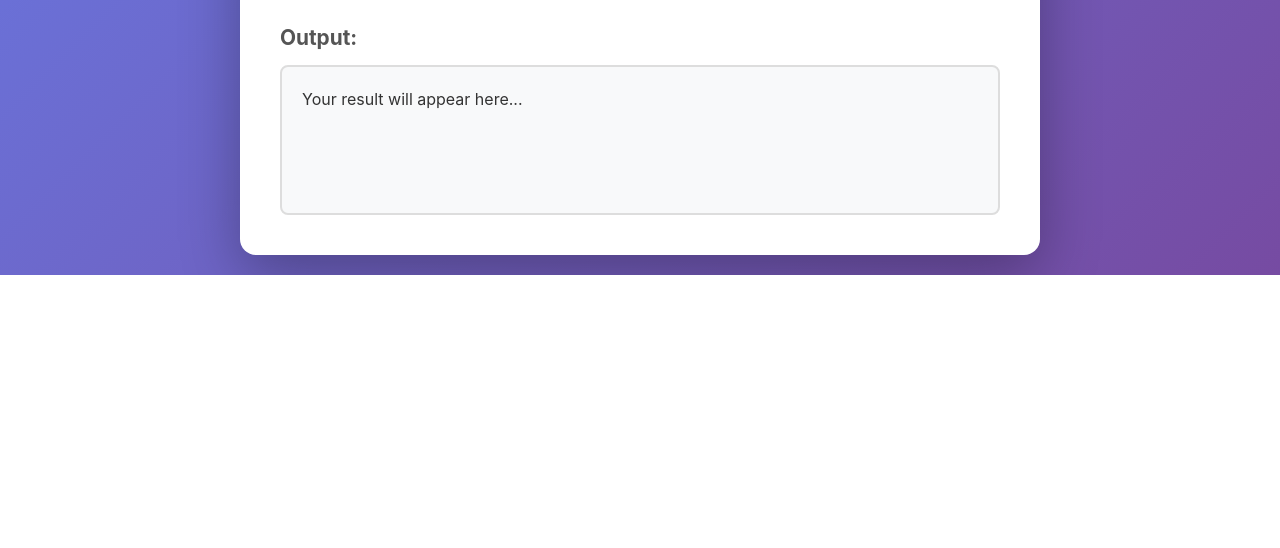
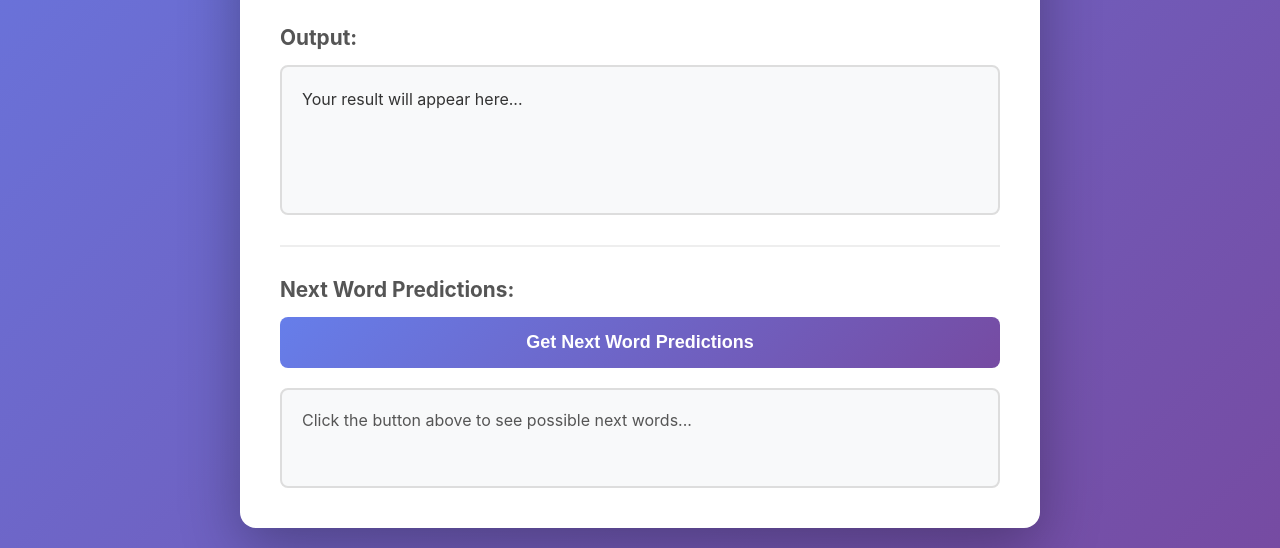
Before and after one commit to TristanRod123/LocalInterfrencence, a FastAPI app: page / in a window 1280 px wide. Shown: the part 583-1131 px from the top of the page. Before the commit the page ends 858 px from the top, so only its background shows below. Run offline with FastAPI, Linux system fonts and the light colour scheme.

Commit message:
Clean up project structure and add LocalInference app

```diff
--- a/LocalInterfrencence/server.py
+++ b/LocalInference/app.py
@@ -2,13 +2,18 @@ from fastapi import FastAPI
 from fastapi.responses import HTMLResponse
 from fastapi.staticfiles import StaticFiles
 from pydantic import BaseModel
-from transformers import pipeline
+from transformers import AutoTokenizer, AutoModelForCausalLM, pipeline
+import torch
 import uvicorn
+import os
 
 app = FastAPI()
 
-# Load both models
-generator_pipe = pipeline("text-generation", model="Qwen/Qwen2.5-0.5B-Instruct")
+# Load models and tokenizer
+model_name = "Qwen/Qwen2.5-0.5B-Instruct"
+tokenizer = AutoTokenizer.from_pretrained(model_name)
+model = AutoModelForCausalLM.from_pretrained(model_name)
+generator_pipe = pipeline("text-generation", model=model_name, tokenizer=tokenizer)
 summarizer_pipe = pipeline("summarization", model="facebook/bart-large-cnn")
 
 app.mount("/static", StaticFiles(directory="static"), name="static")
@@ -46,17 +51,30 @@ def generate(req: GenRequest):
         )
         return {"generated_text": out[0]["generated_text"]}
 
+@app.post("/predict_next")
+def predict_next(req: GenRequest):
+    """Get top predictions for next word/token"""
+    inputs = tokenizer(req.text, return_tensors="pt")
+
+    with torch.no_grad():
+        outputs = model(**inputs)
+        next_token_logits = outputs.logits[0, -1, :]
+
+        # Get top 10 predictions
+        top_k = 10
+        probs = torch.softmax(next_token_logits, dim=-1)
+        top_probs, top_indices = torch.topk(probs, top_k)
+
+        predictions = []
+        for prob, idx in zip(top_probs.tolist(), top_indices.tolist()):
+            token = tokenizer.decode([idx])
+            predictions.append({
+                "token": token,
+                "probability": round(prob * 100, 2)
+            })
+
+    return {"predictions": predictions}
+
 if __name__ == "__main__":
-    uvicorn.run(app, host="0.0.0.0", port=8000)
-
-# curl -sS -i http://127.0.0.1:8000/generate \
-#   -H "Content-Type: application/json" \
-#   --data '{"text":"Hello","max_new_tokens":20}'
-
-# curl -sS -i -L "https://<NAME>-8000.app.github.dev/generate" \
-#   -H "Content-Type: application/json" \
-#   --data '{"text":"What is the capital of France?","max_new_tokens":32}'
-
-# curl -sS -i -L "https://verbose-space-lamp-697x5775rr5h7xg-8000.app.github.dev/generate" \
-#   -H "Content-Type: application/json" \
-#   --data '{"text":"What is the capital of France?","max_new_tokens":32}'
+    port = int(os.environ.get("PORT", 7860))
+    uvicorn.run(app, host="0.0.0.0", port=port)
--- a/LocalInterfrencence/requirements.txt
+++ b/LocalInference/requirements.txt
@@ -1,8 +1,9 @@
 fastapi==0.104.1
 uvicorn[standard]==0.24.0
 pydantic==2.4.2
-transformers==4.35.0
+transformers==4.45.0
 torch==2.1.0
+numpy<2.0.0
 accelerate==0.24.1
 sentencepiece==0.1.99
 protobuf==4.25.0
--- a/LocalInterfrencence/static/css/style.css
+++ b/LocalInference/static/css/style.css
@@ -182,6 +182,93 @@ button:active {
     font-style: italic;
 }
 
+/* Predictions Section */
+.predictions-section {
+    margin-top: 30px;
+    padding-top: 30px;
+    border-top: 2px solid #eee;
+}
+
+.predictions-section button {
+    margin-bottom: 20px;
+}
+
+.predictions-box {
+    background: #f8f9fa;
+    border: 2px solid #ddd;
+    border-radius: 8px;
+    padding: 20px;
+    min-height: 100px;
+    color: #555;
+}
+
+.predictions-list {
+    display: flex;
+    flex-direction: column;
+    gap: 12px;
+}
+
+.prediction-item {
+    background: white;
+    border-radius: 8px;
+    padding: 12px;
+    border: 1px solid #e0e0e0;
+    transition: all 0.2s ease;
+}
+
+.prediction-item:hover {
+    box-shadow: 0 2px 8px rgba(0, 0, 0, 0.1);
+    transform: translateX(4px);
+}
+
+.prediction-header {
+    display: flex;
+    justify-content: space-between;
+    align-items: center;
+    margin-bottom: 8px;
+    gap: 10px;
+}
+
+.prediction-rank {
+    background: linear-gradient(135deg, #667eea 0%, #764ba2 100%);
+    color: white;
+    padding: 4px 10px;
+    border-radius: 12px;
+    font-size: 0.85em;
+    font-weight: 600;
+    min-width: 35px;
+    text-align: center;
+}
+
+.prediction-token {
+    flex: 1;
+    font-family: 'Courier New', monospace;
+    font-weight: 600;
+    color: #333;
+    font-size: 1.1em;
+}
+
+.prediction-probability {
+    color: #667eea;
+    font-weight: 700;
+    font-size: 1em;
+}
+
+.prediction-bar-container {
+    width: 100%;
+    height: 6px;
+    background: #e0e0e0;
+    border-radius: 3px;
+    overflow: hidden;
+}
+
+.prediction-bar {
+    height: 100%;
+    background: linear-gradient(90deg, #667eea 0%, #764ba2 100%);
+    border-radius: 3px;
+    transition: width 0.5s ease;
+}
+
 @media (max-width: 600px) {
     .container {
         padding: 20px;
@@ -198,4 +285,12 @@ button:active {
     .mode-toggle {
         flex-direction: column;
     }
+
+    .prediction-header {
+        flex-wrap: wrap;
+    }
+
+    .prediction-token {
+        font-size: 0.95em;
+    }
 }
--- a/LocalInterfrencence/static/js/app.js
+++ b/LocalInference/static/js/app.js
@@ -37,6 +37,69 @@ const generateText = async () => {
     }
 };
 
+const predictNext = async () => {
+    const textInput = document.getElementById("textInput").value;
+
+    if (!textInput.trim()) {
+        alert("Please enter some text first!");
+        return;
+    }
+
+    // Show loading state
+    const predictionsElement = document.getElementById("predictions");
+    predictionsElement.innerHTML = "Loading predictions...";
+
+    try {
+        const response = await fetch("/predict_next", {
+            method: "POST",
+            headers: {
+                "Content-Type": "application/json",
+            },
+            body: JSON.stringify({
+                text: textInput,
+            }),
+        });
+
+        if (response.ok) {
+            const data = await response.json();
+            displayPredictions(data.predictions);
+        } else {
+            predictionsElement.innerHTML = "Error: Unable to get predictions.";
+        }
+    } catch (error) {
+        predictionsElement.innerHTML = "Error: " + error.message;
+    }
+};
+
+const displayPredictions = (predictions) => {
+    const predictionsElement = document.getElementById("predictions");
+
+    if (predictions.length === 0) {
+        predictionsElement.innerHTML = "No predictions available.";
+        return;
+    }
+
+    let html = '<div class="predictions-list">';
+    predictions.forEach((pred, index) => {
+        const barWidth = pred.probability;
+        html += `
+            <div class="prediction-item">
+                <div class="prediction-header">
+                    <span class="prediction-rank">#${index + 1}</span>
+                    <span class="prediction-token">"${pred.token}"</span>
+                    <span class="prediction-probability">${pred.probability}%</span>
+                </div>
+                <div class="prediction-bar-container">
+                    <div class="prediction-bar" style="width: ${barWidth}%"></div>
+                </div>
+            </div>
+        `;
+    });
+    html += '</div>';
+
+    predictionsElement.innerHTML = html;
+};
+
 // Update UI based on selected mode
 const updateModeUI = () => {
     const mode = document.querySelector('input[name="mode"]:checked').value;
@@ -53,6 +116,7 @@ const updateModeUI = () => {
 };
 
 document.getElementById("generateButton").addEventListener("click", generateText);
+document.getElementById("predictButton").addEventListener("click", predictNext);
 document.querySelectorAll('input[name="mode"]').forEach(radio => {
     radio.addEventListener("change", updateModeUI);
 });
--- a/LocalInterfrencence/templates/index.html
+++ b/LocalInference/templates/index.html
@@ -47,6 +47,14 @@
             <h2>Output:</h2>
             <div id="output" class="output-box">Your result will appear here...</div>
         </div>
+
+        <div class="predictions-section">
+            <h2>Next Word Predictions:</h2>
+            <button id="predictButton">Get Next Word Predictions</button>
+            <div id="predictions" class="predictions-box">
+                Click the button above to see possible next words...
+            </div>
+        </div>
     </div>
 
     <script src="/static/js/app.js"></script>
--- a/LocalInterfrencence/app.py
+++ /dev/null
@@ -1,52 +0,0 @@
-from fastapi import FastAPI
-from fastapi.responses import HTMLResponse
-from fastapi.staticfiles import StaticFiles
-from pydantic import BaseModel
-from transformers import pipeline
-import uvicorn
-import os
-
-app = FastAPI()
-
-# Load both models
-generator_pipe = pipeline("text-generation", model="Qwen/Qwen2.5-0.5B-Instruct")
-summarizer_pipe = pipeline("summarization", model="facebook/bart-large-cnn")
-
-app.mount("/static", StaticFiles(directory="static"), name="static")
-
-class GenRequest(BaseModel):
-    text: str
-    max_new_tokens: int = 150
-    do_sample: bool = False
-    mode: str = "generate"  # "generate" or "summarize"
-
-@app.get("/", response_class=HTMLResponse)
-async def read_root():
-    with open("templates/index.html", "r") as f:
-        return f.read()
-
-@app.post("/generate")
-def generate(req: GenRequest):
-    if req.mode == "summarize":
-        # Use summarization pipeline
-        out = summarizer_pipe(
-            req.text,
-            max_length=req.max_new_tokens,
-            min_length=30,
-            do_sample=req.do_sample,
-        )
-        return {"generated_text": out[0]["summary_text"]}
-    else:
-        # Use text generation pipeline
-        out = generator_pipe(
-            req.text,
-            max_new_tokens=req.max_new_tokens,
-            do_sample=req.do_sample,
-            truncation=True,
-            return_full_text=False,
-        )
-        return {"generated_text": out[0]["generated_text"]}
-
-if __name__ == "__main__":
-    port = int(os.environ.get("PORT", 7860))
-    uvicorn.run(app, host="0.0.0.0", port=port)
```
Also changed, not shown: LocalInference/README.md (added), LocalInference/README_SPACE.md (renamed from LocalInterfrencence/README_SPACE.md), LocalInterfrencence/README.md (deleted), 3 other files.
